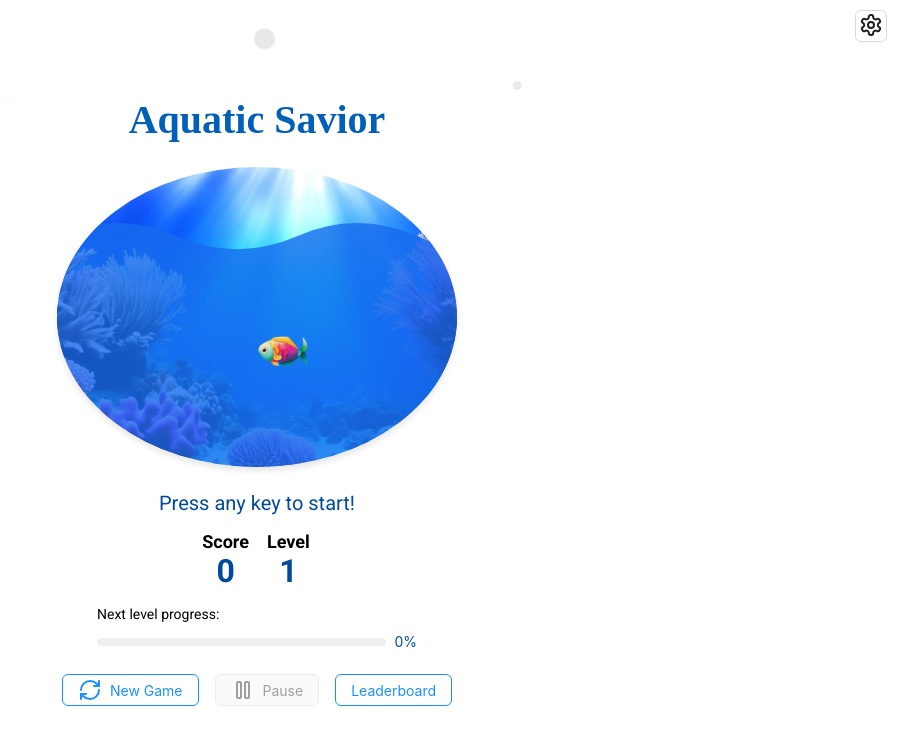
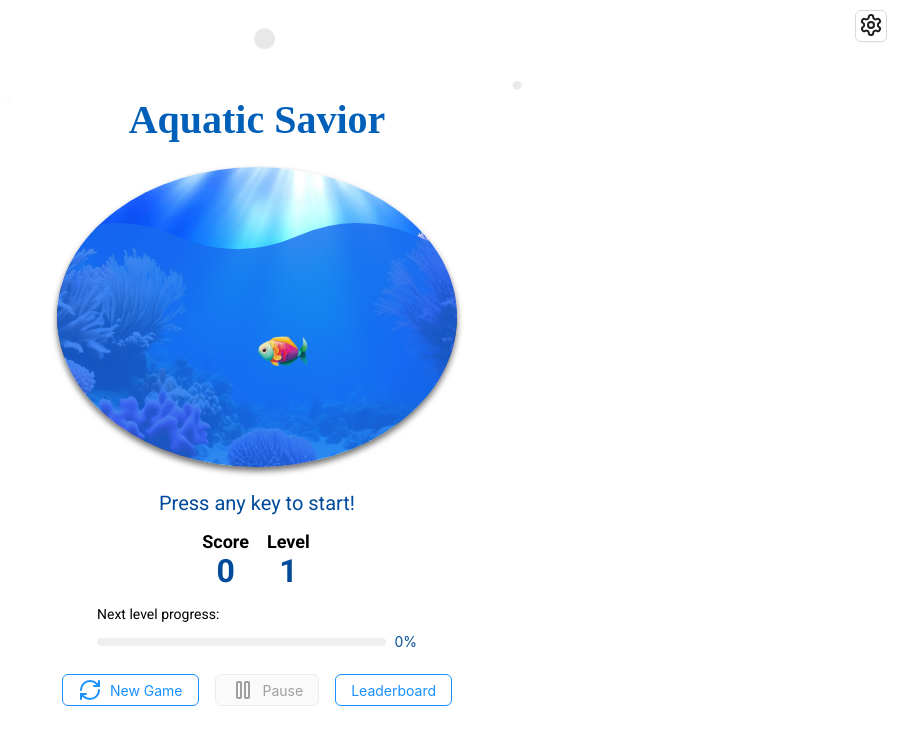
Before and after one commit to AyandaMore/AquaticSavior, a Next.js app: page / in a window 1280 px wide. Shown: the top 744 px of the page, without its empty margins (383-1280 px from the left). Built offline with nearby package versions, Linux system fonts and the light colour scheme; no server answers; a web font is replaced by a local one.

Commit message:
added shadow

```diff
--- a/src/app/page.module.css
+++ b/src/app/page.module.css
@@ -268,7 +268,7 @@
   border-radius: 50%;
   position: relative;
   overflow: hidden;
-  box-shadow: 0 4px 6px rgba(0, 0, 0, 0.1);
+  box-shadow: 0 4px 6px rgb(110, 110, 110);
 }
 
 
```
